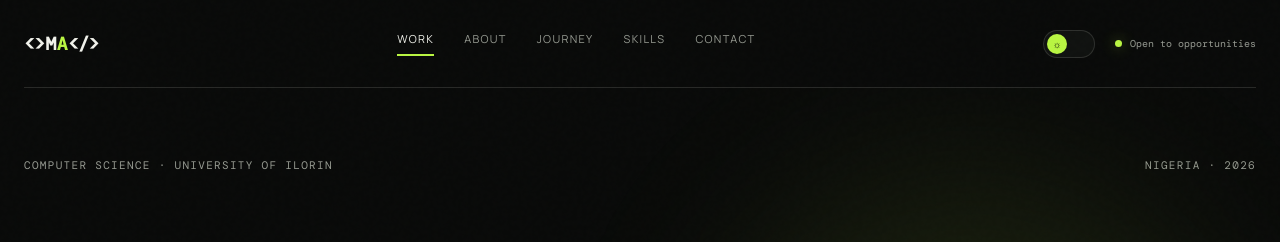
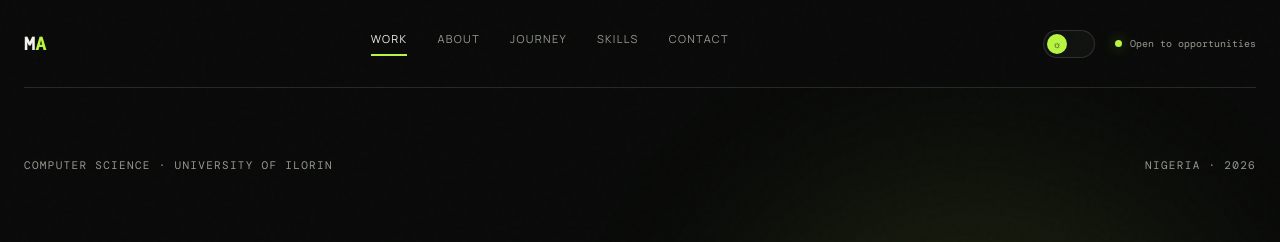
Before and after one commit to Abdulhakeem010/portfolio-site, a plain HTML site: page index.html in a window 1280 px wide. Shown: the top 242 px of the page. Drawn offline with nearby package versions, Linux system fonts and the light colour scheme.

Commit message:
Refactor logo markup in header for improved semantics

```diff
--- a/index.html
+++ b/index.html
@@ -15,7 +15,7 @@
 
   <header class="site-header">
     <a class="brand" href="#top" aria-label="Muyideen Abdulhakeem home">
-      <code class="logo-mark">&lt;&gt;<span class="letter-m">M</span><span class="letter-a">A</span>&lt;/&gt;</code>
+      <code class="logo-mark"><span class="letter-m">M</span><span class="letter-a">A</span></code>
       <span class="brand-name"><span class="brand-reveal"><span class="prompt">$</span><span class="ch fn">M</span><span class="ch fn">U</span><span class="ch fn">Y</span><span class="ch fn">I</span><span class="ch fn">D</span><span class="ch fn">E</span><span class="ch fn">E</span><span class="ch fn">N</span><span class="ch fn">&nbsp;</span><span class="ch ln">A</span><span class="ch ln">B</span><span class="ch ln">D</span><span class="ch ln">U</span><span class="ch ln">L</span><span class="ch ln">H</span><span class="ch ln">A</span><span class="ch ln">K</span><span class="ch ln">E</span><span class="ch ln">E</span><span class="ch ln">M</span><span class="type-cursor">_</span></span></span>
     </a>
 
```
